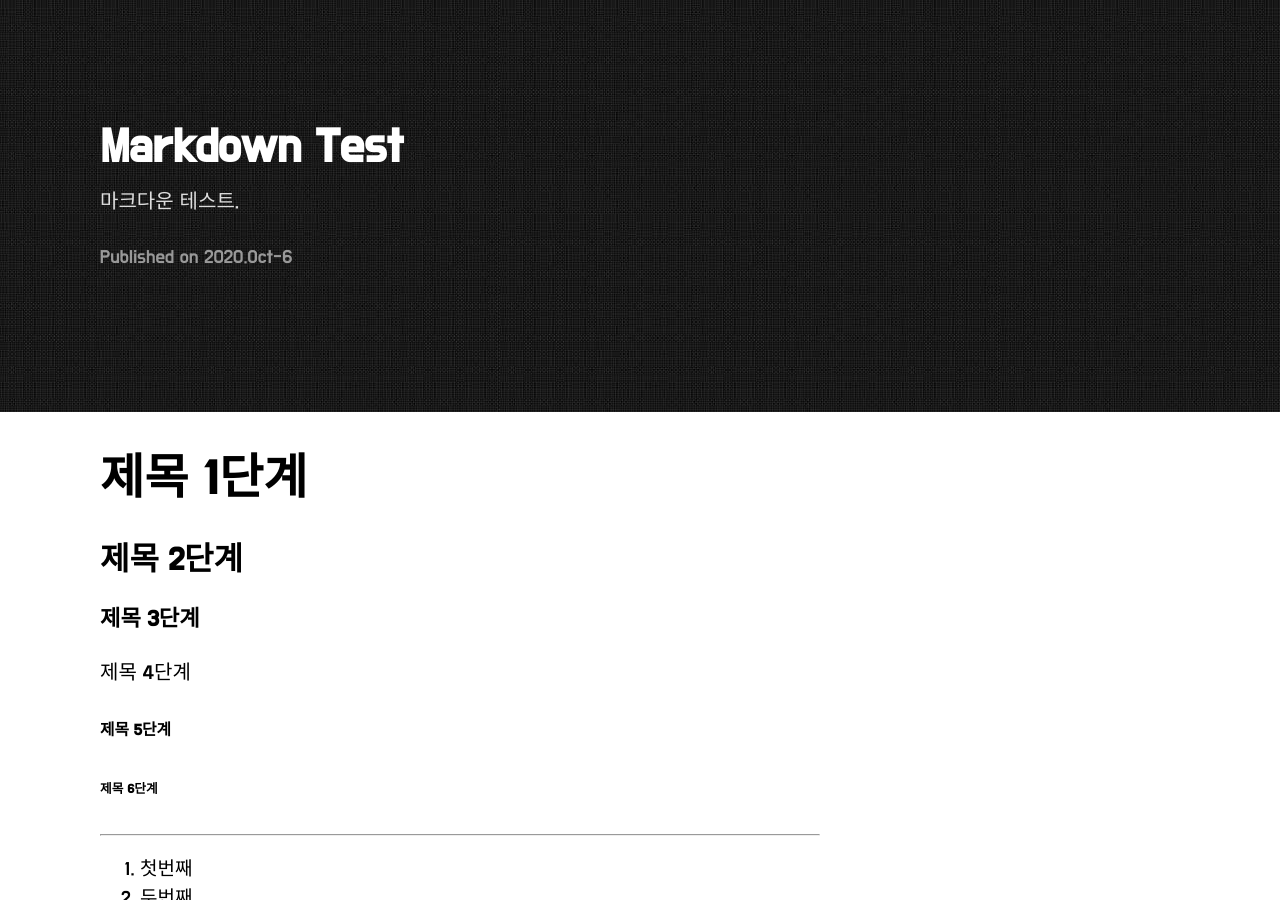
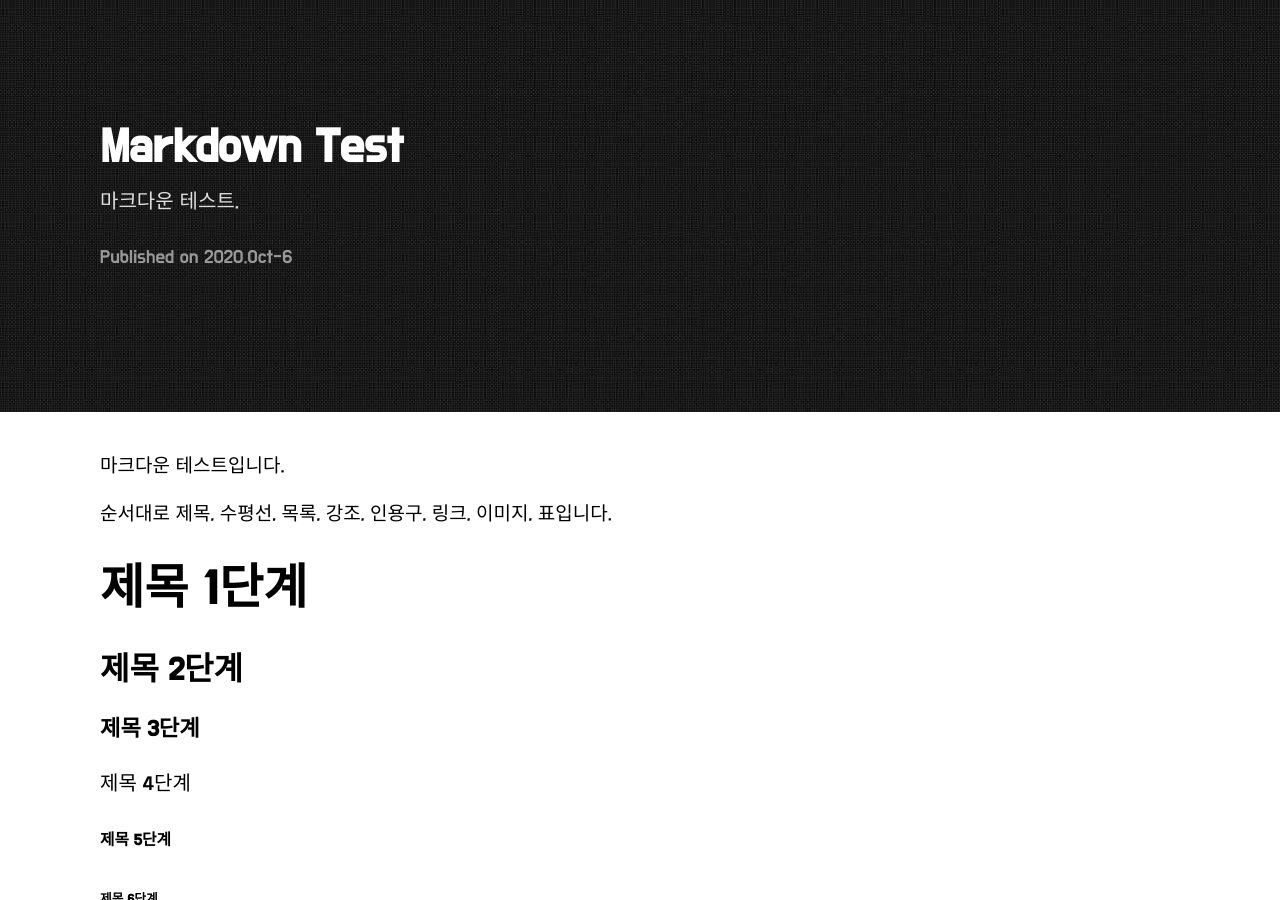
Before and after one commit to dohan01/blog, a Jekyll site: the page built from _posts/2020-10-06-markdown-test.markdown, in a window 1280 px wide and 900 px high. Built offline with Jekyll 4.4.1, drawn with Linux system fonts in a browser that asks for light colours.

Commit message:
Update 2020-10-06-markdown-test.markdown

```diff
--- a/_posts/2020-10-06-markdown-test.markdown
+++ b/_posts/2020-10-06-markdown-test.markdown
@@ -4,6 +4,10 @@ title:  "Markdown Test"
 description: 마크다운 테스트.
 date:   2020-10-06 16:30:00 +9
 ---
+
+마크다운 테스트입니다.
+
+순서대로 제목, 수평선, 목록, 강조, 인용구, 링크, 이미지, 표입니다.
 
 # 제목 1단계
 
```
